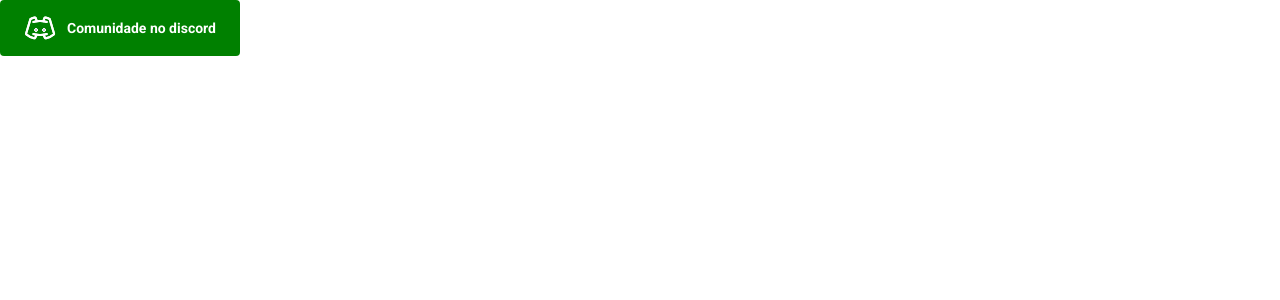
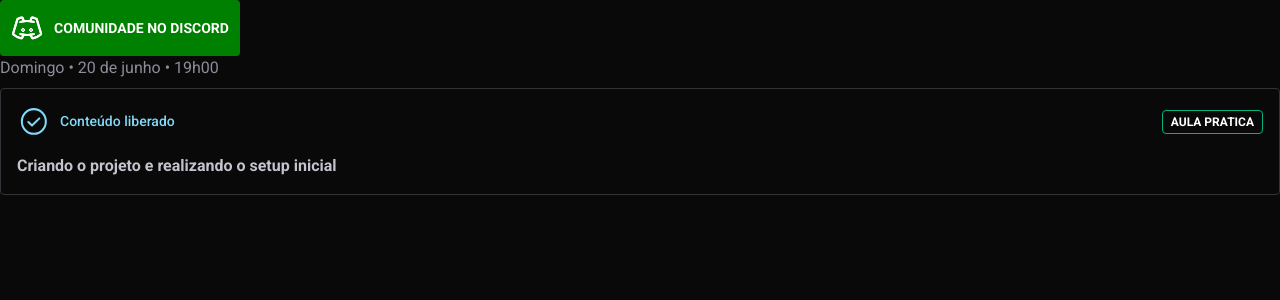
Before and after one commit to AldoWa/video-plataform, a Next.js app: page / in a window 1280 px wide. Shown: the top 300 px of the page. Built offline with nearby package versions, Linux system fonts and the light colour scheme.

Commit message:
:sparkles: feat: adding base card

```diff
--- a/src/components/Button/style.tsx
+++ b/src/components/Button/style.tsx
@@ -20,6 +20,7 @@ export const Button = styled.button<{ bg: 'transparent' | 'green'}>`
       }
       font-size: 1.25rem;
     }
+    text-transform: uppercase;
     &:hover {
       background-color: ${bg === 'green' ? theme.color.product.green_dark : theme.color.product.blue};
       transition: background-color 0.3s ease-in-out;
--- /dev/null
+++ b/src/components/CardClass/index.tsx
@@ -0,0 +1,43 @@
+import { Type, Data, Text, Title, Wrapper, Container } from "./style"
+import Jail from '@/assets/icons/jail.svg'
+import Check from '@/assets/icons/check.svg'
+
+interface CardClassProps  {
+  isSelected?: boolean;
+  isReleased: boolean;
+  title: string;
+}
+
+const Relesead = () => {
+  return (
+    <Text type="released">
+      <Check /> Conteúdo liberado
+    </Text>
+  )
+}
+
+const Blocked = () => {
+  return (
+    <Text type="blocked">
+      <Jail /> Em breve
+    </Text>
+  )
+}
+
+const CardClass = ({ isReleased, title }: CardClassProps ) => {
+  const type = isReleased ? 'released' : 'blocked'
+  return (
+    <Container>
+      <Data>Domingo • 20 de junho • 19h00</Data>
+      <Wrapper>
+        <div className="flex justify-between items-center w-full">
+          { isReleased ? <Relesead /> : <Blocked /> }
+          <Type type={type}>Aula Pratica</Type>
+        </div>
+        <Title>{ title }</Title>
+      </Wrapper>
+    </Container>
+  )
+}
+
+export default CardClass
--- /dev/null
+++ b/src/components/CardClass/style.tsx
@@ -0,0 +1,71 @@
+import { rem } from "@/utils/generateRem";
+import styled, { css } from "styled-components";
+
+interface Props {
+  type: "released" | "blocked";
+}
+
+export const Container = styled.div``
+
+export const Wrapper = styled.button`
+  ${({ theme }) => css`
+    display: flex;
+    flex-direction: column;
+    width: 100%;
+    border: 1px solid ${theme.color.base.stroke_divider};
+    padding: ${rem(16)};
+
+    &:hover {
+      border-color: ${theme.color.product.green};
+      transition: border-color 0.3s ease-in-out;
+    }
+    border-radius: ${rem(4)};
+  `}
+`
+
+export const Text = styled.span<Props>`
+  ${({ theme, type }) => css`
+      display: flex;
+      align-items: center;
+      gap: ${rem(10)};
+      font-size: ${theme.font.sizes[14]};
+      font-weight: ${theme.font.weigth.semi_bold};
+      color: ${type === 'released' ? theme.color.product.blue : theme.color.product.warning};
+      & svg {
+        font-size: ${rem(20)};
+
+        & path {
+          stroke: currentColor;
+        }
+      }
+  `}
+`
+
+export const Title = styled.p`
+  ${({ theme }) => css`
+    margin-top: ${rem(16)};
+    font-weight: ${theme.font.weigth.bold};
+    color: ${theme.color.base.text};
+  `}
+`
+
+export const Type = styled.span<Props>`
+  ${({ theme, type }) => css`
+      border: 1px solid ${theme.color.product.green_light};
+      color: ${type === 'released' ? theme.color.base.white :theme.color.product.green_light };
+      padding: ${rem(2)} ${rem(8)};
+      border-radius: ${rem(4)};
+      font-size: ${theme.font.sizes[12]};
+      font-weight: ${theme.font.weigth.bold};
+      text-transform: uppercase;
+  `}
+`
+
+export const Data = styled.span`
+  ${({ theme }) => css`
+    display: block;
+    font-size: ${theme.font.sizes[16]};
+    color: ${theme.color.base.text_apoio};
+    margin-bottom: ${rem(8)};
+  `}
+`
--- a/src/pages/index.tsx
+++ b/src/pages/index.tsx
@@ -3,6 +3,7 @@ import {  Roboto } from "next/font/google";
 import Button from '@/components/Button'
 
 import Discord from '@/assets/icons/discord.svg'
+import CardClass from "@/components/CardClass";
 
 const roboto = Roboto({ subsets: ["latin"], weight: ['400', '500', '700'] });
 
@@ -13,6 +14,10 @@ export default function Home() {
         <Discord />
         Comunidade no discord
       </Button>
+      <CardClass
+        isReleased={true}
+        title="Criando o projeto e realizando o setup inicial"
+      />
     </div>
   );
 }
--- a/src/styles/globals.css
+++ b/src/styles/globals.css
@@ -1,3 +1,8 @@
 @tailwind base;
 @tailwind components;
 @tailwind utilities;
+
+html {
+  scroll-behavior: smooth;
+  background-color: #09090A;
+}
--- /dev/null
+++ b/src/utils/generateRem.ts
@@ -0,0 +1,3 @@
+export const rem = (value: number) => {
+  return `${value / 16}rem`;
+}
```
